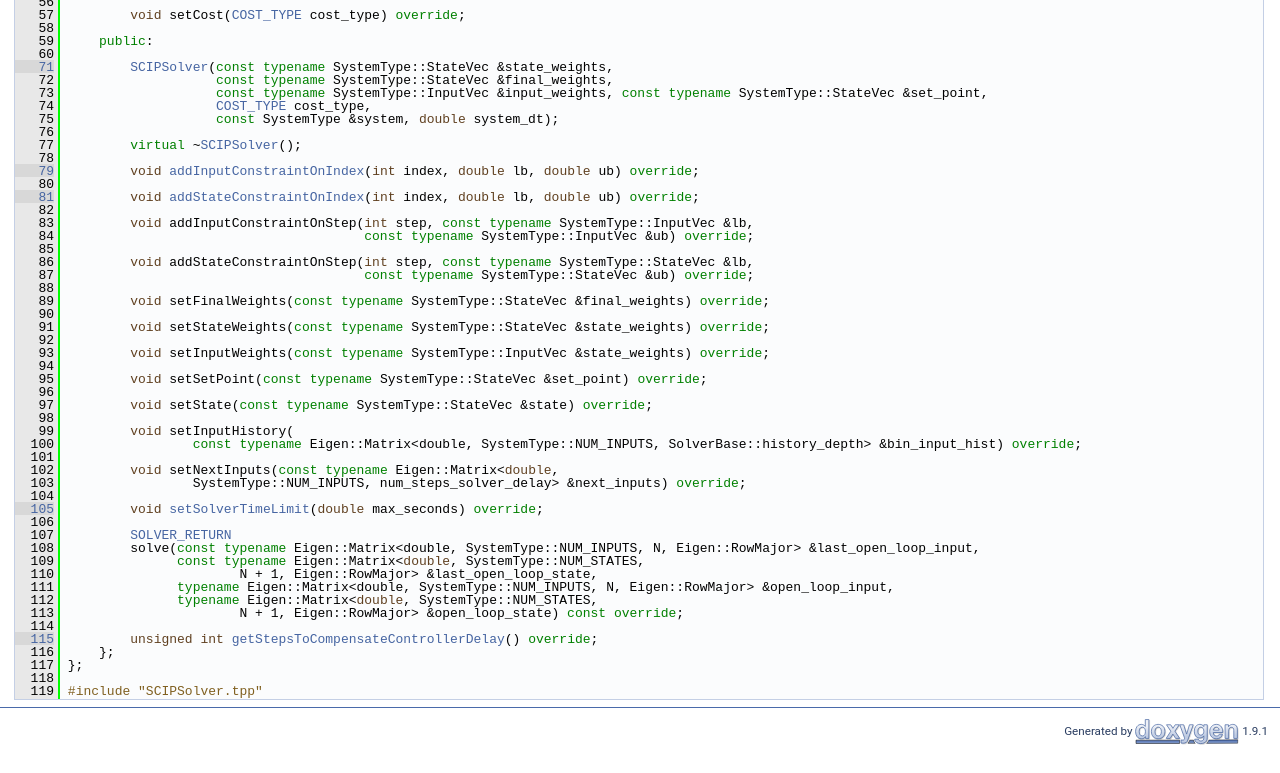
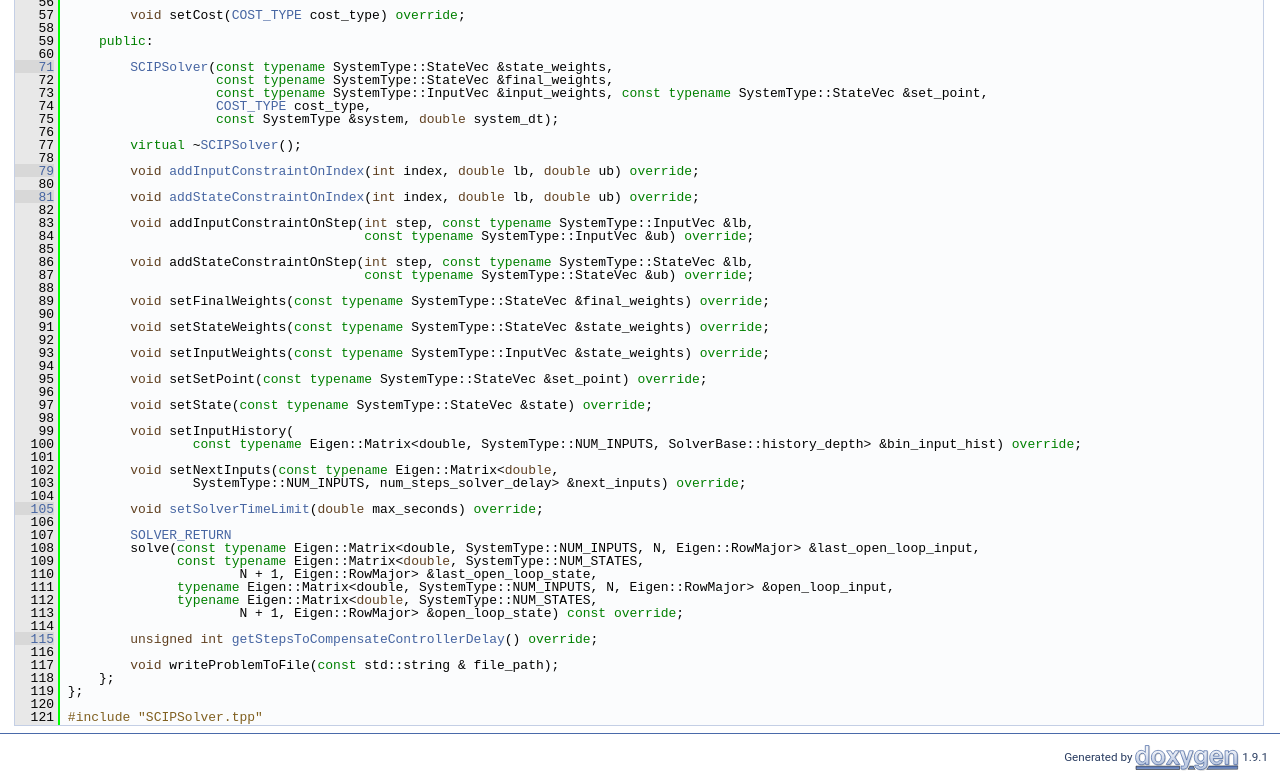
Before and after one commit to dfki-ric-underactuated-lab/mimpc, a plain HTML site: page SCIPSolver_8hpp_source.html in a window 1280 px wide. Shown: the part 905-1678 px from the top of the page. Before the commit the page ends 1652 px from the top, so only its background shows below. Drawn offline with nearby package versions, Linux system fonts and the light colour scheme; some packages are replaced by stand-ins of ours.

Commit message:
Deploying to gh-pages from @ dfki-ric-underactuated-lab/mimpc@b4f6ae75ab6b76ee77684760b55d8817b23b4d8b 🚀

```diff
--- a/SCIPSolver_8hpp_source.html
+++ b/SCIPSolver_8hpp_source.html
@@ -179,10 +179,12 @@ $(function() {
 <div class="line"><a name="l00113"></a><span class="lineno">  113</span>&#160;                      N + 1, Eigen::RowMajor&gt; &amp;open_loop_state) <span class="keyword">const override</span>;</div>
 <div class="line"><a name="l00114"></a><span class="lineno">  114</span>&#160; </div>
 <div class="line"><a name="l00115"></a><span class="lineno"><a class="line" href="classmimpc_1_1SCIPSolver.html#a589472fe1996c829d1bba973875af5be">  115</a></span>&#160;        <span class="keywordtype">unsigned</span> <span class="keywordtype">int</span> <a class="code" href="classmimpc_1_1SCIPSolver.html#a589472fe1996c829d1bba973875af5be">getStepsToCompensateControllerDelay</a>() <span class="keyword">override</span>;</div>
-<div class="line"><a name="l00116"></a><span class="lineno">  116</span>&#160;    };</div>
-<div class="line"><a name="l00117"></a><span class="lineno">  117</span>&#160;};</div>
-<div class="line"><a name="l00118"></a><span class="lineno">  118</span>&#160; </div>
-<div class="line"><a name="l00119"></a><span class="lineno">  119</span>&#160;<span class="preprocessor">#include &quot;SCIPSolver.tpp&quot;</span></div>
+<div class="line"><a name="l00116"></a><span class="lineno">  116</span>&#160; </div>
+<div class="line"><a name="l00117"></a><span class="lineno">  117</span>&#160;        <span class="keywordtype">void</span> writeProblemToFile(<span class="keyword">const</span> std::string &amp; file_path);</div>
+<div class="line"><a name="l00118"></a><span class="lineno">  118</span>&#160;    };</div>
+<div class="line"><a name="l00119"></a><span class="lineno">  119</span>&#160;};</div>
+<div class="line"><a name="l00120"></a><span class="lineno">  120</span>&#160; </div>
+<div class="line"><a name="l00121"></a><span class="lineno">  121</span>&#160;<span class="preprocessor">#include &quot;SCIPSolver.tpp&quot;</span></div>
 <div class="ttc" id="aSolver_8hpp_html_a383cda20e6b30b64cccaac7a84042133"><div class="ttname"><a href="Solver_8hpp.html#a383cda20e6b30b64cccaac7a84042133">mimpc::SOLVER_RETURN</a></div><div class="ttdeci">SOLVER_RETURN</div><div class="ttdef"><b>Definition:</b> Solver.hpp:18</div></div>
 <div class="ttc" id="aSolver_8hpp_html_a757f7bfa05ad32c34d8f69e7861806e5"><div class="ttname"><a href="Solver_8hpp.html#a757f7bfa05ad32c34d8f69e7861806e5">mimpc::COST_TYPE</a></div><div class="ttdeci">COST_TYPE</div><div class="ttdef"><b>Definition:</b> Solver.hpp:40</div></div>
 <div class="ttc" id="aclassmimpc_1_1SCIPSolver_html"><div class="ttname"><a href="classmimpc_1_1SCIPSolver.html">mimpc::SCIPSolver</a></div><div class="ttdef"><b>Definition:</b> SCIPSolver.hpp:19</div></div>
```
Also changed, not shown: classmimpc_1_1SCIPSolver-members.html (+3 -2 lines), classmimpc_1_1SCIPSolver.html (+3 -0 lines).
